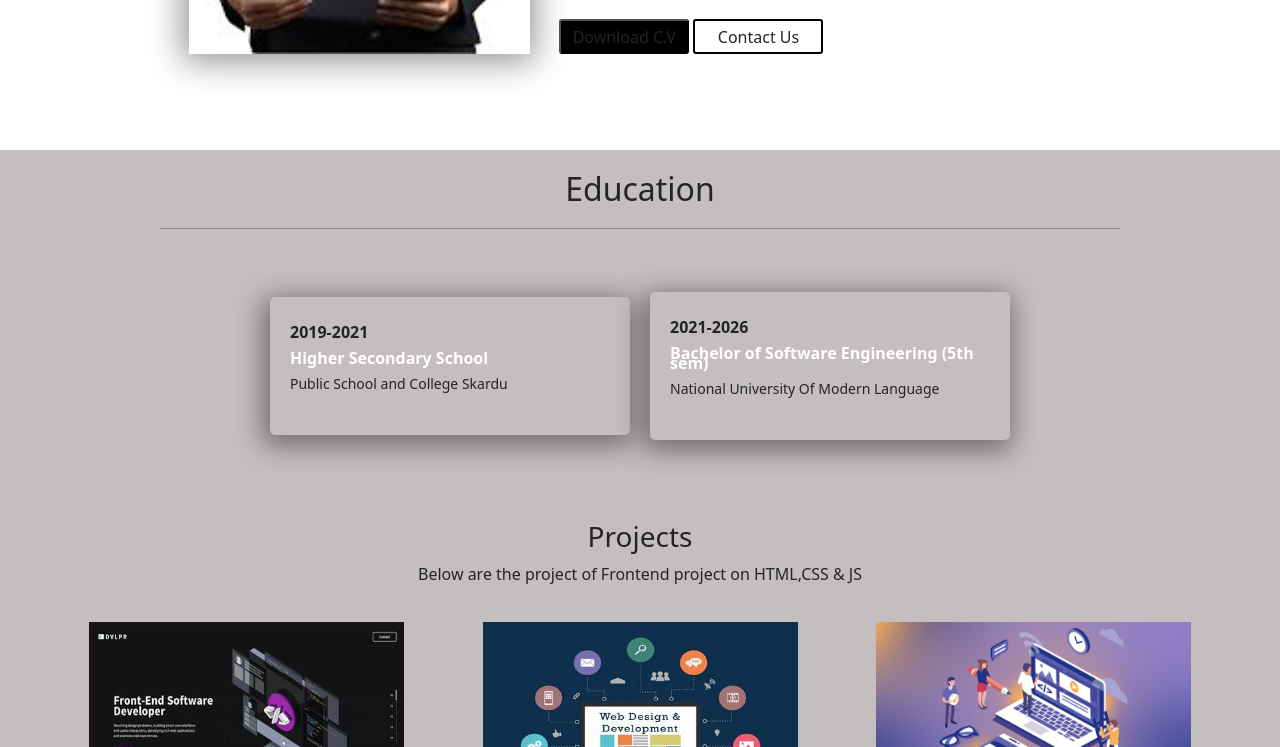
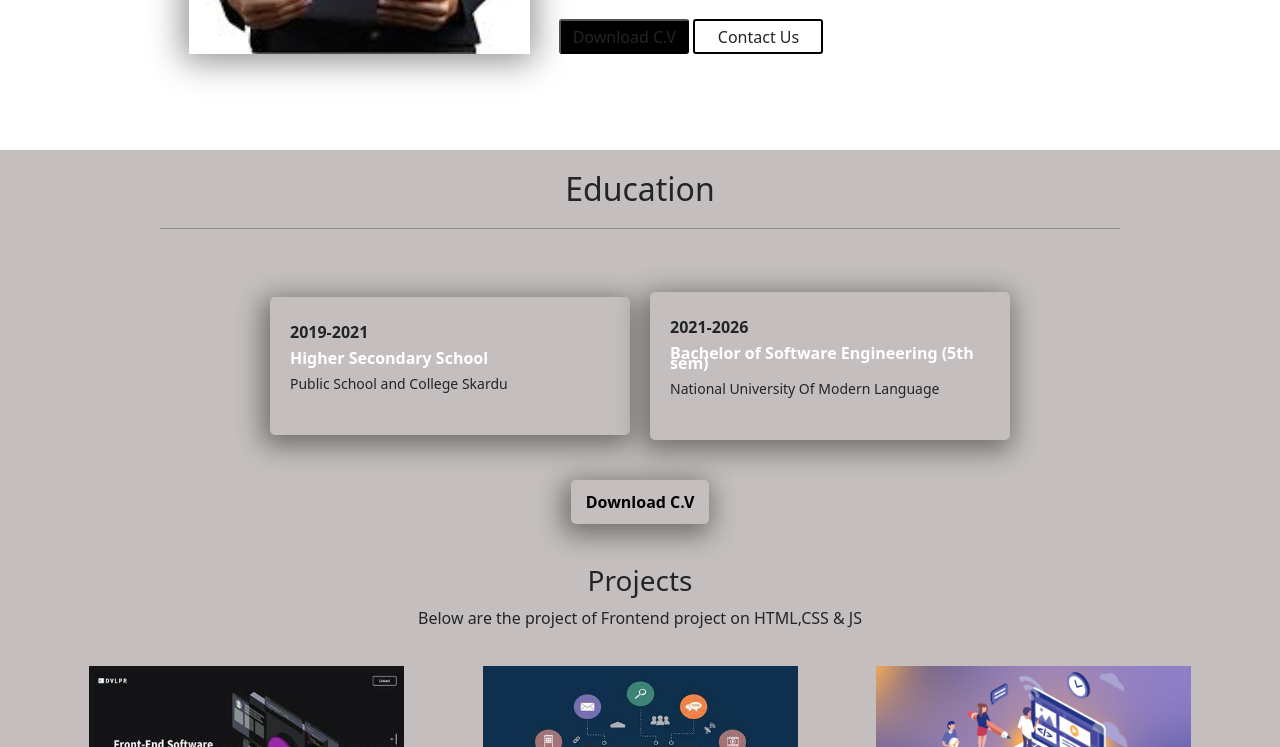
Before and after one commit to muh-younus/js_portfolio, a plain HTML site: page index.html in a window 1280 px wide. Shown: the part 1043-1790 px from the top of the page. Drawn offline with nearby package versions, Linux system fonts and the light colour scheme.

Commit message:
some change

```diff
--- a/index.html
+++ b/index.html
@@ -61,10 +61,7 @@
                 <div class="info">And I am a passionate
                     <div> <span id="element"></span></div>
 
-                    <div class="button">
-                        <a href="https://github.com/muh-younus"><button class="github-button">Visit Github</button></a>
 
-                    </div>
                 </div>
 
             </div>
@@ -227,7 +224,14 @@
 
                 </div>
              </div>
+
             </div>
+            <div class="button11">
+                <a href="https://github.com/muh-younus"><button class="button1">Download C.V</button></a>
+
+            </div>
+
+
 
 
         </div>
--- a/style.css
+++ b/style.css
@@ -477,6 +477,31 @@ box-shadow: -1px 2px 32px 5px rgba(0,0,0,0.44);
     text-align: center
 }
 
+.button11{
+
+    display: flex;
+    justify-content: center;
+    align-items: center;
+    flex-direction: column;
+    background-color: rgb(196, 190, 190);
+
+
+}
+
+.education .button1{
+
+    margin: auto;
+
+    border: none;
+    padding: 10px 15px;
+    background-color: #C4BEBE;
+    box-shadow: -3px 6px 26px 5px rgba(0,0,0,0.41);
+    -webkit-box-shadow: -3px 6px 26px 5px rgba(0,0,0,0.41);
+    -moz-box-shadow: -3px 6px 26px 5px rgba(0,0,0,0.41);
+    font-weight: bolder;
+    border-radius: 5px;
+}
+
 /* EDUCATION-SECTION-END */
 
 /* PROJECT-SECTION-START */
```
